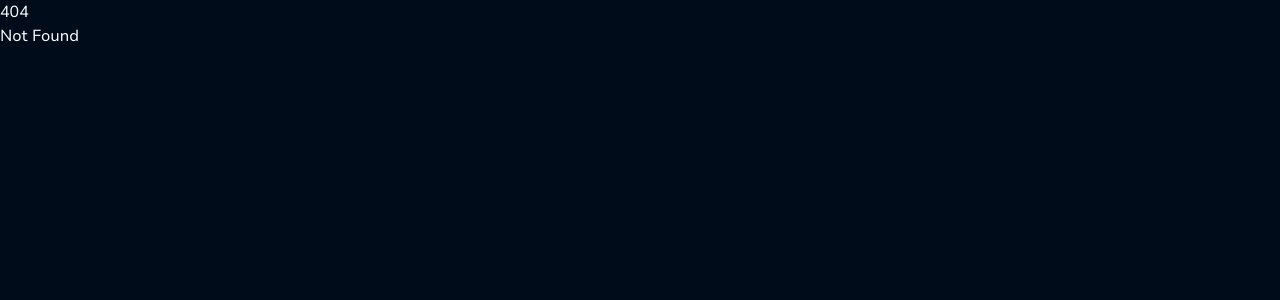
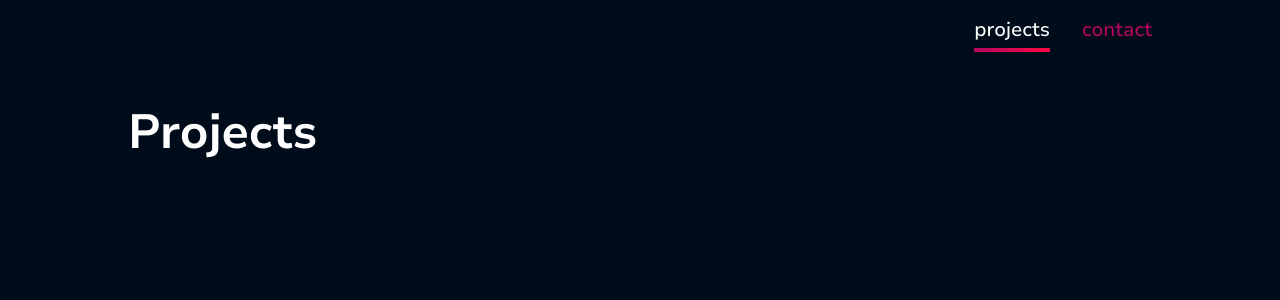
Before and after one commit to hugh-is-this-guy/hughbrace.dev, a SvelteKit app: page /projects in a window 1280 px wide. Before the commit this address had no page. Shown: the top 300 px of the page. Built offline with nearby package versions, Linux system fonts and the light colour scheme.

Commit message:
Add header

```diff
--- a/src/routes/+layout.svelte
+++ b/src/routes/+layout.svelte
@@ -1,5 +1,25 @@
 <script>
   import "../app.css";
+
+  import { onNavigate } from "$app/navigation";
+  import { page } from '$app/stores';
+
+  import logo from "$lib/assets/images/logo.png?enhanced"
+
+  const headerLinks = [
+    { name: "projects", path: "/projects" },
+    { name: "contact", path: "/contact" },
+  ]
+
+  $: currentPage = $page.route.id
+
+  onNavigate(() => {
+    if (!document.startViewTransition) return
+
+    return new Promise((fulfil) => {
+      document.startViewTransition(() => new Promise(fulfil))
+    })
+  })
 </script>
 
 <svelte:head>
@@ -7,4 +27,38 @@
   <meta name="description" content="hugh brace - a fullstack, freelance, world-wide-web developer building super fast apps super fast" />
 </svelte:head>
 
-<slot />
+
+<header class="py-4 container">
+  <nav class="flex flex-row items-end gap-8 justify-between">
+
+    <a href="/" class="relative">
+      <enhanced:img src={logo} alt="Me" class="w-24 md:w-32" />
+    </a>
+
+    <div class="flex flex-row gap-8">
+      {#each headerLinks as link}
+        <a
+          href={link.path}
+          class="text-xl font-medium text-dark-red hover:text-white transition relative"
+          class:active={currentPage === link.path}
+          class:text-white={currentPage === link.path}
+          class:text-dark-red={currentPage !== link.path}
+        >
+          {link.name}
+        </a>
+      {/each}
+    </div>
+  </nav>
+
+</header>
+
+<main class="container pb-12">
+  <slot />
+</main>
+
+<style>
+  a.active::after {
+    @apply absolute -bottom-2 left-0 w-full h-1 bg-gradient-to-r from-dark-red to-red;
+    content: "";
+  }
+</style>
--- a/src/routes/+page.svelte
+++ b/src/routes/+page.svelte
@@ -47,7 +47,6 @@
 
 </script>
 
-<div class="container pb-12">
 <div class="flex flex-col md:grid md:grid-cols-3 items-center justify-center gap-8 md:gap-12 pt-12 md:mb-12">
   <div class="flex flex-col items-center md:order-2 w-full aspect-video md:aspect-square relative">
     {#each images as image, i}
@@ -96,8 +95,6 @@
 
   <div class="w-full col-span-2 pt-8 md:pt-0 md:order-1">
     <div class="flex flex-row justify-start items-end gap-2 md:gap-4 mb-8">
-        <enhanced:img src={logo} alt="Me" class="w-20 sm:w-28 md:w-32" />
-
       <h1 class="font-medium sm:font-bold text-4xl sm:text-5xl lg:text-6xl xl:text-7xl tracking-wide">
         hugh brace
       </h1>
@@ -151,4 +148,3 @@
     <li>add a map showing where I am and where I've been</li>
   </ul>
 </div>
-</div>
--- /dev/null
+++ b/src/routes/projects/+page.svelte
@@ -0,0 +1,9 @@
+<script>
+
+</script>
+
+<div class="pt-12">
+  <h1 class="text-5xl font-bold">Projects</h1>
+</div>
+
+<slot />
```
Lines whose indentation alone changed are shown as unchanged.
